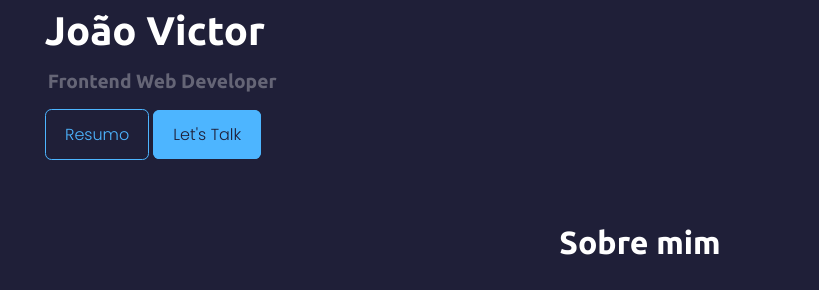
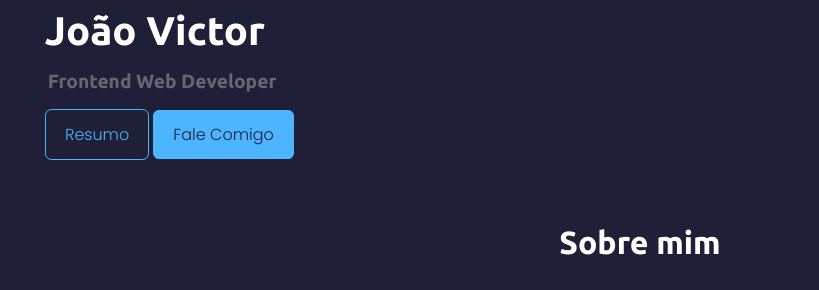
Before and after one commit to victorfs32/Nova-pasta, a plain HTML site: page index.html in a window 1280 px wide. Shown: the part 161-451 px from the top of the page, 0-819 px from the left. Drawn offline with Linux system fonts and the light colour scheme.

Commit message:
Alterações

```diff
--- a/index.html
+++ b/index.html
@@ -53,8 +53,8 @@
                 <h4 class="poppinss">Frontend Web Developer</h4>
                 <a href="#" target="_blank"><button
                         class="btn poppins">Resumo</button></a>
-                <a class="btn live poppins" id="hireme" href="https://in.linkedin.com/in/raju-sheoran-b220781b8"
-                    target="_blank">Let's Talk</a>
+                <a class="btn live poppins" id="hireme" href="#"
+                    target="_blank">Fale Comigo</a>
             </div>
         </div>
         <div class="home-right flex s-center items-center">
```
